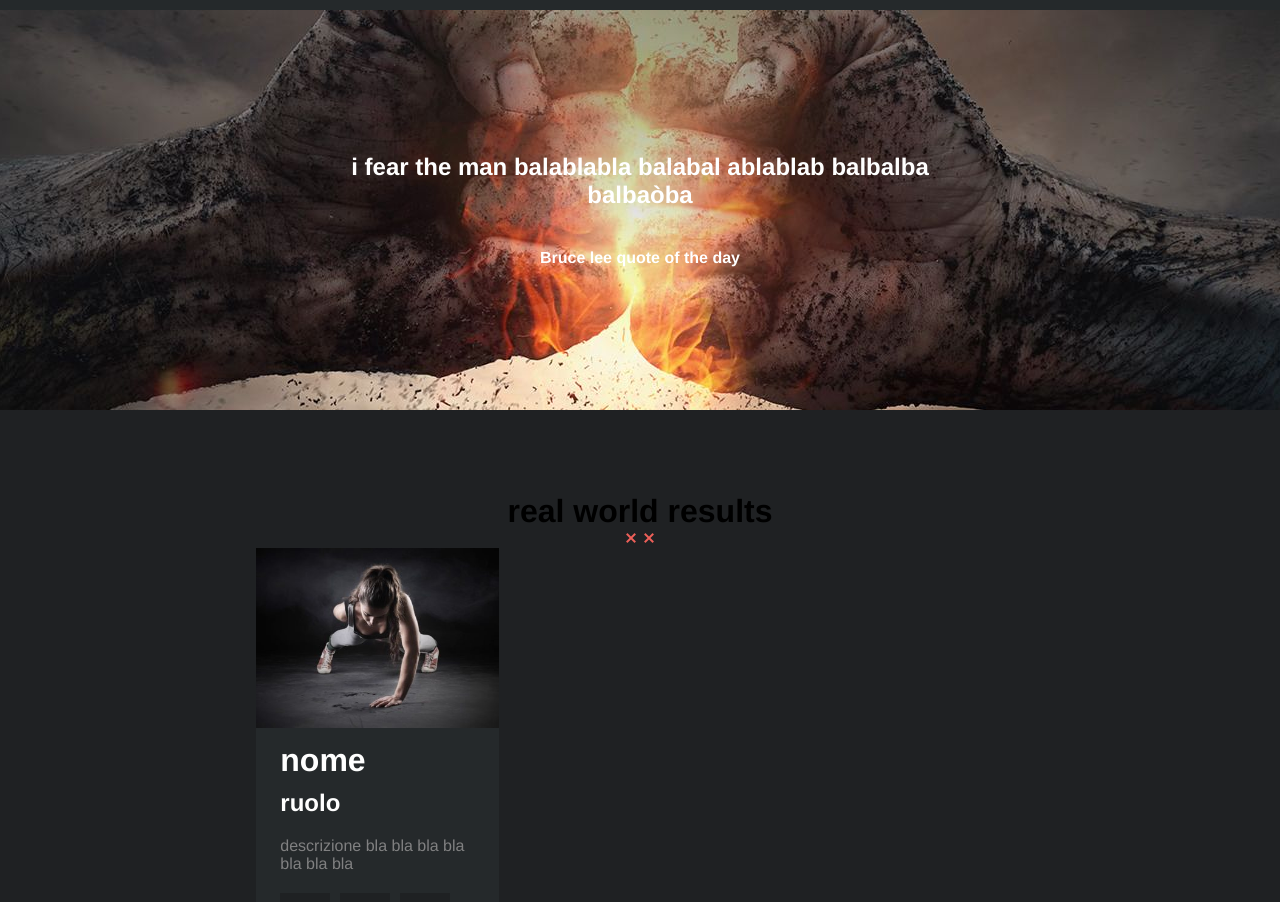
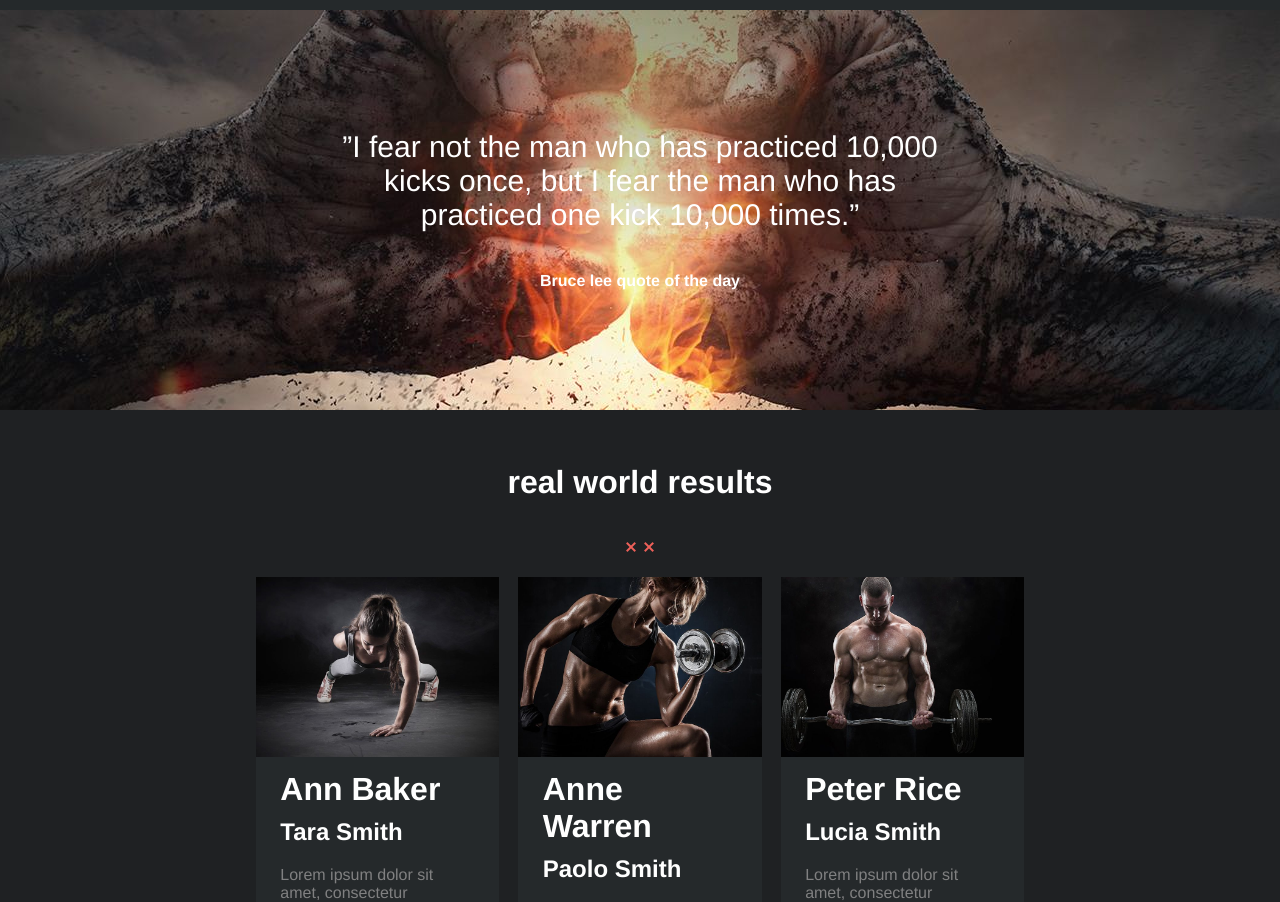
Before and after one commit to riccardolipparini/proj-html-vuejs, a Vue app: page / in a window 1280 px wide. Shown: the part 3640-4542 px from the top of the page. Built offline with nearby package versions, Linux system fonts and the light colour scheme.

Commit message:
add trainer

```diff
--- a/src/components/Aphorism.vue
+++ b/src/components/Aphorism.vue
@@ -1,7 +1,7 @@
 <template>
   <div id="container">
     <div class="brucelee">
-      <h2>i fear the man balablabla balabal ablablab balbalba balbaòba</h2>
+      <p>”I fear not the man who has practiced 10,000 <br> kicks once, but I fear the man who has <br> practiced one kick 10,000 times.”</p>
       <h4>Bruce lee quote of the day</h4>
 
     </div>
@@ -33,8 +33,9 @@ export default {
   left: 50%;
   transform: translate(-50%, -50%);
   text-align: center;
-    h2{
+    p{
       color: white;
+      font-size: 30px;
     }
     h4{
       color: white;
--- a/src/components/MyMain.vue
+++ b/src/components/MyMain.vue
@@ -12,7 +12,7 @@
               <img :src="require(`../assets/img/${exClients.image}`)" alt="" />
             </div>
             <div class="results_imgtext">
-              <p>{{exClients.quote}}</p>
+              <p><em>"{{exClients.quote}}"</em></p>
               <h4>- {{exClients.sign}}</h4>
             </div>
           </div>
--- a/src/components/Trainers.vue
+++ b/src/components/Trainers.vue
@@ -6,19 +6,23 @@
         <img src="../assets/img/divider-xx-red.png" alt="" />
       </div>
       <div class="results">
-        <div class="trainers_cards">
-          <img src="../assets/img/trainer1-400x297.jpg" alt="" />
+        <div class="trainers_cards" v-for="train, i in trainers" :key="i">
+          <img :src="require(`../assets/img/${train.image}`)" alt="" />
           <div class="trainers_description">
-            <h1>nome</h1>
-            <h2>ruolo</h2>
-            <p>descrizione bla bla bla bla bla bla bla</p>
+            <h1>{{train.name}}</h1>
+            <h2>{{train.role}}</h2>
+            <p>{{train.text}}</p>
 
             <div class="trainers_social">
               <div class="social">
-               <font-awesome-icon :icon="['fab', 'facebook']" />
+               <font-awesome-icon class="icons_social" :icon="['fab', 'facebook']" />
               </div>
-              <div class="social"></div>
-              <div class="social"></div>
+              <div class="social">
+                <font-awesome-icon class="icons_social" :icon="['fab', 'twitter']" />
+              </div>
+              <div class="social">
+                <font-awesome-icon class="icons_social" :icon="['fab', 'instagram']" />
+              </div>
             </div>
           </div>
         </div>
@@ -35,7 +39,30 @@
 
 export default {
   name: "Trainers",
-  components: {},
+  data(){
+    return{
+      trainers:[
+        {
+          name:"Ann Baker",
+          role:"Tara Smith",
+          image:"trainer1.jpg",
+          text:"Lorem ipsum dolor sit amet, consectetur adipiscing elit, sed do eiusmod tempor incididunt ut labore et dolore magna aliqua."
+        },
+        {
+          name:"Anne Warren",
+          role:"Paolo Smith",
+          image:"trainer3.jpg",
+          text:"Lorem ipsum dolor sit amet, consectetur adipiscing elit, sed do eiusmod tempor incididunt ut labore et dolore magna aliqua."
+        },
+        {
+          name:"Peter Rice",
+          role:"Lucia Smith",
+          image:"trainer4.jpg",
+          text:"Lorem ipsum dolor sit amet, consectetur adipiscing elit, sed do eiusmod tempor incididunt ut labore et dolore magna aliqua."
+        },
+      ]
+    }
+  }
 };
 </script>
 
@@ -52,6 +79,13 @@ export default {
   }
   .title {
     text-align: center;
+    img{
+      margin-top: 40px;
+      margin-bottom: 20px;
+    }
+    h1{
+      color: white;
+    }
   }
   .results {
     display: flex;
@@ -106,4 +140,8 @@ export default {
     }
   }
 }
+.icons_social{
+  color: white;
+  font-size: 20px;
+}
 </style>
--- a/src/main.js
+++ b/src/main.js
@@ -4,9 +4,9 @@ import App from './App.vue'
 
  import { library } from '@fortawesome/fontawesome-svg-core'
  import { FontAwesomeIcon } from '@fortawesome/vue-fontawesome'
- import { faFacebook } from '@fortawesome/free-brands-svg-icons'
+ import { faFacebook, faInstagram, faTwitter } from '@fortawesome/free-brands-svg-icons'
 
- library.add(faFacebook)
+ library.add(faFacebook, faTwitter, faInstagram)
 
 
 Vue.component('font-awesome-icon', FontAwesomeIcon)
```
